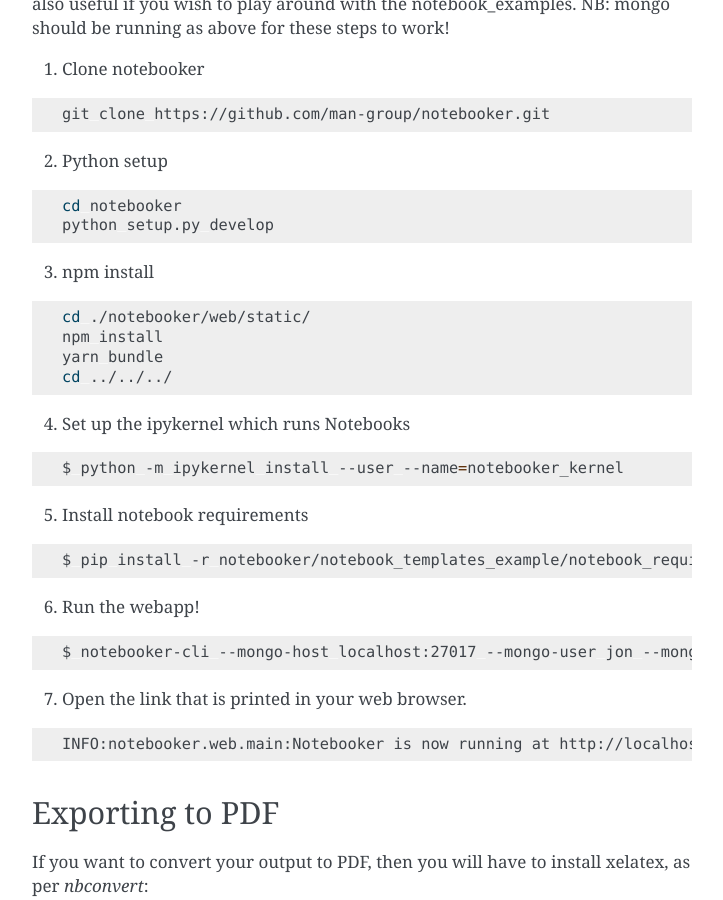
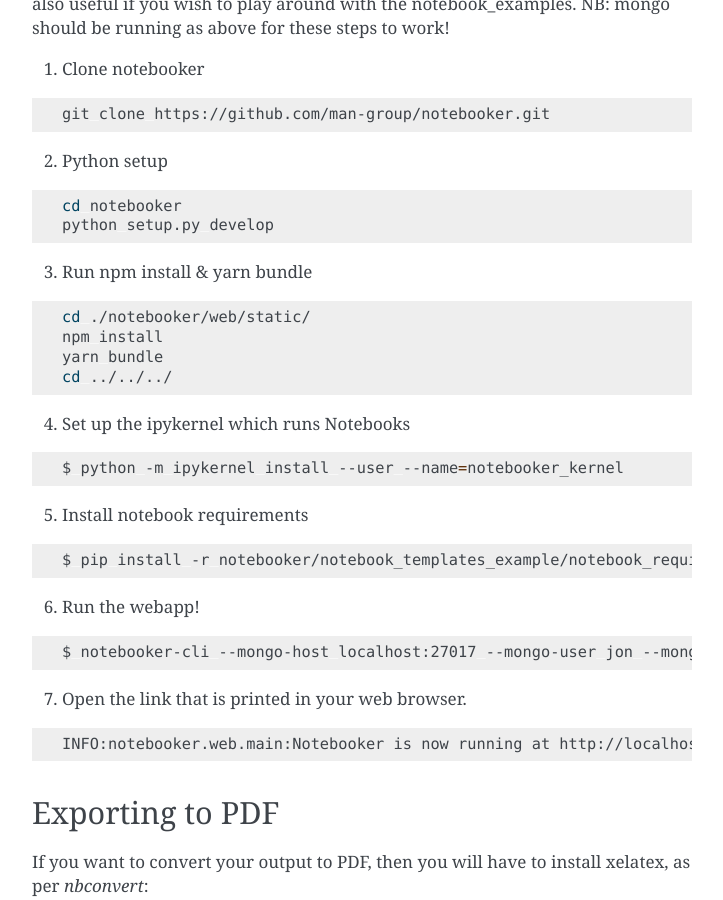
Before and after one commit to man-group/notebooker, a Sphinx documentation site: the page built from docs/setup.rst, in a window 1280 px wide and 900 px high, scrolled down 1408 px. Shown: the whole window, without its empty margins (388-1111 px from the left). Built offline with Sphinx 7.4.7, drawn with Linux system fonts in a browser that asks for light colours; pages that are not in the unit, such as notebooks, are missing from menus.

Commit message:
Update NPM step title

```diff
--- a/docs/setup.rst
+++ b/docs/setup.rst
@@ -91,7 +91,7 @@
     python setup.py develop
 
 
-3. npm install
+3. Run npm install & yarn bundle
 
 .. code:: bash
 
```
